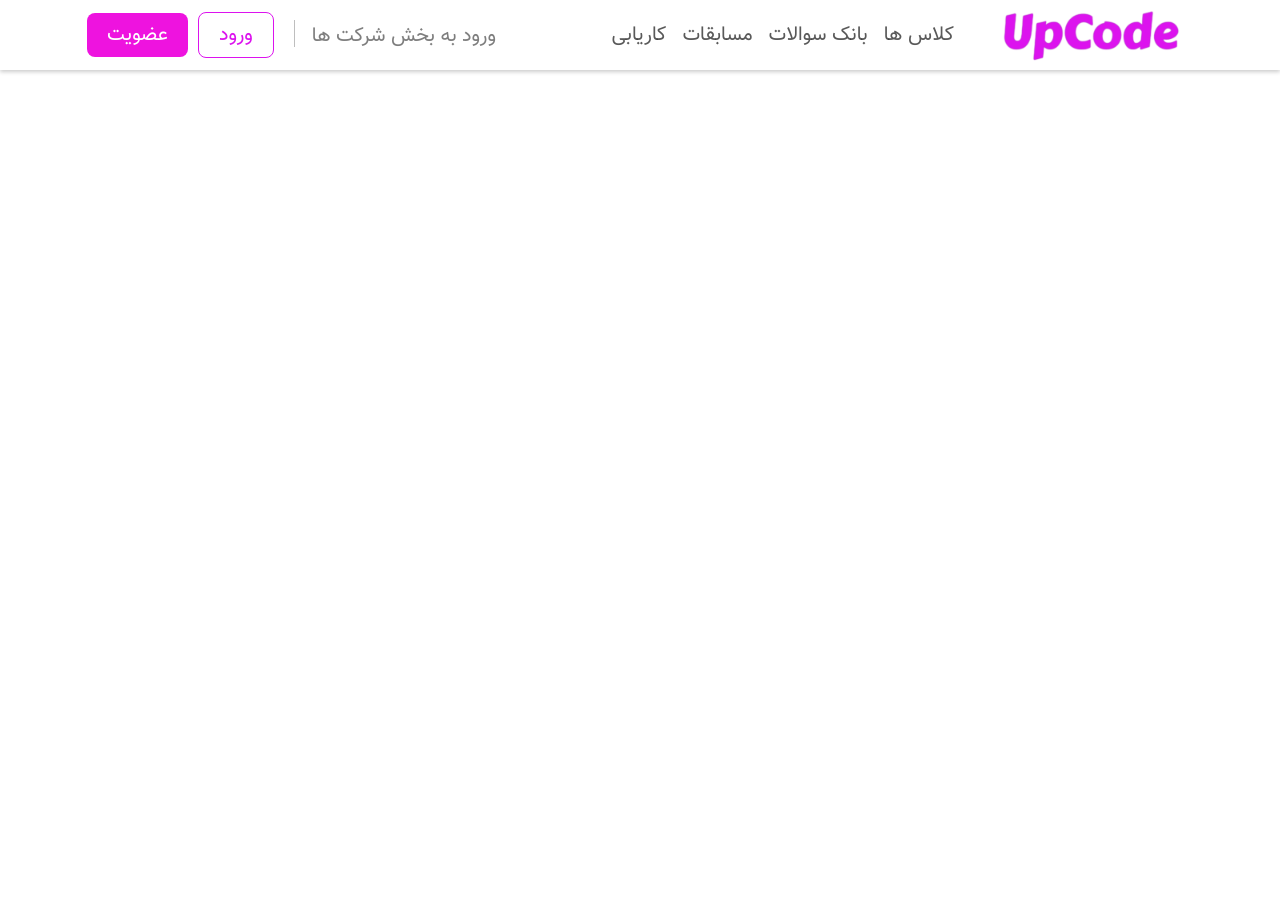
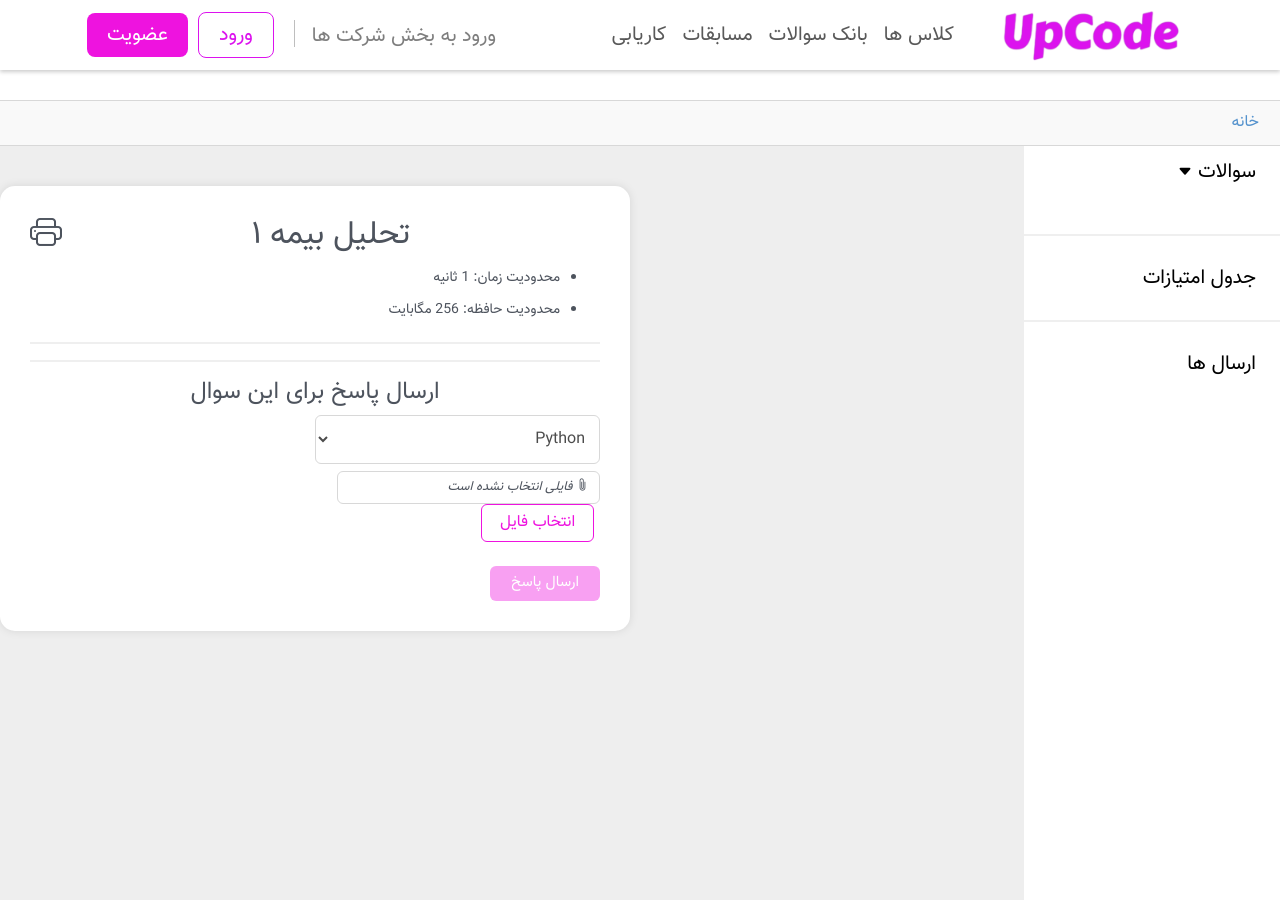
Before and after one commit to ali-hv/upcode, a Django app: template volumes/app/contests/templates/contests/contest_problems.html in a window 1280 px wide. Before the commit the page ends 73 px from the top, so only its background shows below. Run offline with Django 5.2, Linux system fonts and the light colour scheme; the template is opened without the code that fills it, so the values that code supplies are empty.

Commit message:
feat(contest): add contest problems page templates and static files

```diff
--- /dev/null
+++ b/volumes/app/contests/static/contests/contest_problems.css
@@ -0,0 +1,242 @@
+.page-container {
+    display: flex;
+    flex-direction: column;
+    min-height: 100vh;
+    background-color: #EEEEEE;
+}
+
+.header-menu {
+    background-color: #F9F9F9;
+    color: #5492CD;
+    padding: 10px 21px;
+    border-block: 0.01em solid #d8d8d8;
+}
+
+.content {
+    flex: 1;
+    display: flex;
+}
+
+.sidebar {
+    background-color: #fff;
+    width: 20%;
+    height: 100vh;
+    flex-direction: column;
+    align-items: right;
+    justify-content: right;
+    display: flex;
+    position: fixed;
+    right: 0;
+}
+
+.sidebar div,button {
+    cursor: pointer;
+}
+
+.scoreboard:hover,
+.submissions:hover {
+    background-color: #e9e9e9;
+}
+
+.sidebar .problemset:hover {
+    background-color: #fff;
+}
+
+.sidebar button {
+    border: none;
+    color: #000;
+    text-align: right;
+    background: none;
+    font-size: 20px;
+    margin: 10px;
+    margin-right: 18px;
+}
+
+.sublist {
+    display: block;
+    width: 100%;
+    padding: 0px 30px 20px 30px;
+}
+
+.sublist div {
+    /* TODO fix points to be in the left side */
+    display: inline-block;
+}
+
+.sublist div:hover {
+    background-color: #e9e9e9;
+    border-radius: 7px;
+}
+
+.sublist button {
+    color: #696969;
+    font-size: 19px;
+}
+
+.sublist .points {
+    color: rgb(0, 149, 255);
+    border-radius: 5px;
+    padding-inline: 15px;
+    border: 1px solid rgb(0, 149, 255);
+    background: none;
+    float: left;
+}
+
+.show-problems .sublist {
+    display: none;
+}
+
+.sidebar hr, .tabcontent hr {
+    width: 100%;
+    border: 0.01em solid #d8d8d8;
+    opacity: 40%;
+}
+
+.sidebar-button {
+    display: none;
+    position: fixed;
+    top: 45px;
+    width: 100%;
+    font-size: 20px;
+    background-color: #EE13DF;
+    color: #fff;
+    border: none;
+    padding: 10px;
+    cursor: pointer;
+    z-index: 999;
+}
+
+.tabcontent {
+    margin-block: 40px;
+    width: 50%;
+    height: fit-content;
+    padding: 30px;
+    margin-right: 650px;
+    background-color: #fff;
+    border-radius: 15px;
+    box-shadow: 0 0 10px rgba(0, 0, 0, 0.1);
+    color: #4d535d;
+}
+
+.tabcontent h2,h4 {
+    text-align: center;
+}
+
+.tabcontent p {
+    line-height: 35px;
+    font-size: 14px;
+}
+
+.tabcontent ul {
+    line-height: 32px;
+    font-size: 14px;
+}
+
+.tabcontent hr {
+    border: 0.01em solid #d8d8d8;
+}
+
+.tabcontent select {
+    width: 50%;
+    background-color: #fff;
+    border: 1px solid #d8d8d8;
+    padding: 10px;
+    border-radius: 6px;
+    color: #4c4c4c;
+    cursor: pointer;
+}
+
+.tabcontent label {
+    border: 1px solid #d8d8d8;
+    padding: 6px;
+    padding-left: 14%;
+    padding-right: 10px;
+    font-size: 13px;
+    border-radius: 6px;
+}
+
+.tabcontent .file-section {
+    width: 66%;
+}
+
+.tabcontent .file-section label {
+    width: 70%;
+}
+
+.tabcontent .choose-file {
+    border: 1px solid #ee13df;
+    color: #ee13df;
+    background: none;
+    border-radius: 6px;
+    padding: 6px;
+    margin-right: 6px;
+    width: 30%;
+    cursor: pointer;
+}
+
+.tabcontent .choose-file:hover {
+    background-color: #fcecfb;
+}
+
+.tabcontent .submit {
+    opacity: 40%;
+    cursor: not-allowed;
+    background-color: #ee13df;
+    color: #fff;
+    padding: 6px;
+    border: none;
+    border-radius: 6px;
+    width: 110px;
+    font-size: 15px;
+}
+
+.tabcontent .score {
+    border-radius: 5px;
+    padding: 5px;
+    background-color: #48BB78;
+    color: #fff;
+    border: none;
+    width: 50%;
+    font-size: 11px;
+}
+
+.tabcontent .action-buttons {
+    border: 1px solid #afafaf;
+    background: none;
+    border-radius: 5px;
+    padding: 4px 8px 0px 8px;
+    font-size: 19px;
+    cursor: pointer;
+}
+
+.tabcontent .action-buttons:hover {
+    background-color: #eaeaea;
+}
+
+@media (max-width: 768px) {
+    .content {
+        padding: 20px;
+    }
+    .sidebar {
+        display: none;
+        top: 98px;
+    }
+
+    .sidebar-button {
+        display: block;
+    }
+
+    .tabcontent {
+        width: 100%;
+        margin-right: 0%;
+    }
+
+    .show-sidebar .sidebar {
+        display: flex;
+        width: 100%;
+    }
+
+    .hide-tabcontent .tabcontent {
+        display: none;
+    }
+}
--- a/volumes/app/contests/templates/contests/contest_problems.html
+++ b/volumes/app/contests/templates/contests/contest_problems.html
@@ -1,13 +1,68 @@
 {% extends 'base/base.html' %}
+{% load static %}
 
 {%  block title %}{{ contest.name }}{% endblock %}
 
 {%  block content %}
+    <link rel="stylesheet" href="{% static 'contests/contest_problems.css' %}">
+    <div style="text-align: center; margin-top: 100px">
+        <div class="page-container" style="text-align: right">
+            <div class="header-menu">خانه</div>
+                <button class="sidebar-button" onclick="toggleSidebar()">منوء مسابقه</button>
+                <div class="content">
+                    <div class="sidebar">
+                        <div class="problemset">
+                            <button onclick="toggleSublist()">سوالات <i class="bi bi-caret-down-fill" style="font-size: 15px;"></i></button>
+                            <div class="sublist" id="sublist">
+                                {% for problem in contest.problems.all %}
+                                <div>
+                                    <button>{{ problem.title }}</button>
+                                    <button class="points">۱۰۰</button>
+                                </div>
+                                {% endfor %}
+                            </div>
+                        </div><hr>
+                        <div class="scoreboard"><button>جدول امتیازات</button></div><hr>
+                        <div class="submissions"><button>ارسال ها</button></div>
+                    </div>
+                    <div id="problem" class="tabcontent">
+                        <h2>تحلیل بیمه ۱<i class="bi bi-printer" style="float: left; cursor: pointer;"></i></h2>
+                        <ul>
+                            <li>محدودیت زمان: 1 ثانیه</li>
+                            <li>محدودیت حافظه: 256 مگابایت</li>
+                        </ul>
+                        <hr>
+                        <p></p>
+                        <hr>
+                        <h4>ارسال پاسخ برای این سوال</h4>
+                        <select>
+                            <option>Python</option>
+                            <option>Java</option>
+                            <option>++C</option>
+                        </select>
+                        <br style='content: "";margin: 2em;display: block;font-size: 20%;'>
+                        <div class="file-section">
+                            <label>
+                                <i class="bi bi-paperclip"> فایلی انتخاب نشده است</i>
+                            </label>
+                            <button class="choose-file">انتخاب فایل</button>
+                        </div>
+                        <br>
+                        <button class="submit">ارسال پاسخ</button>
+                    </div>
+                </div>
+            </div>
 
-    <div style="text-align: center; margin-top: 100px">
-        {%  for problem in contest.problems.all %}
-            <a href="{% url 'problemset:problem_page' problem.pk %}">{{ problem.title }}</a><br>
-        {% endfor %}
+            <script>
+                function toggleSidebar() {
+                    document.body.classList.toggle('show-sidebar');
+                    document.body.classList.toggle('hide-tabcontent');
+                }
+
+                function toggleSublist() {
+                    document.body.classList.toggle("show-problems");
+                }
+            </script>
     </div>
 
 {% endblock %}
```
